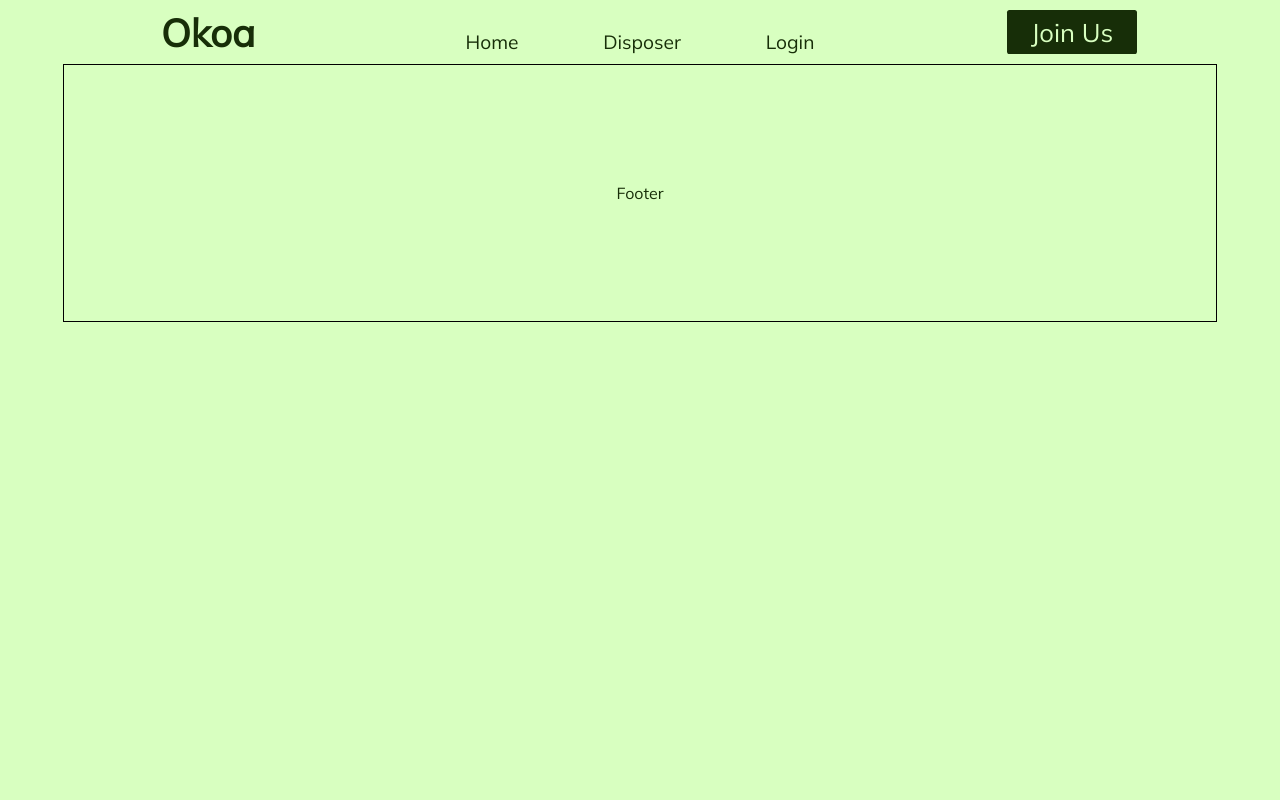
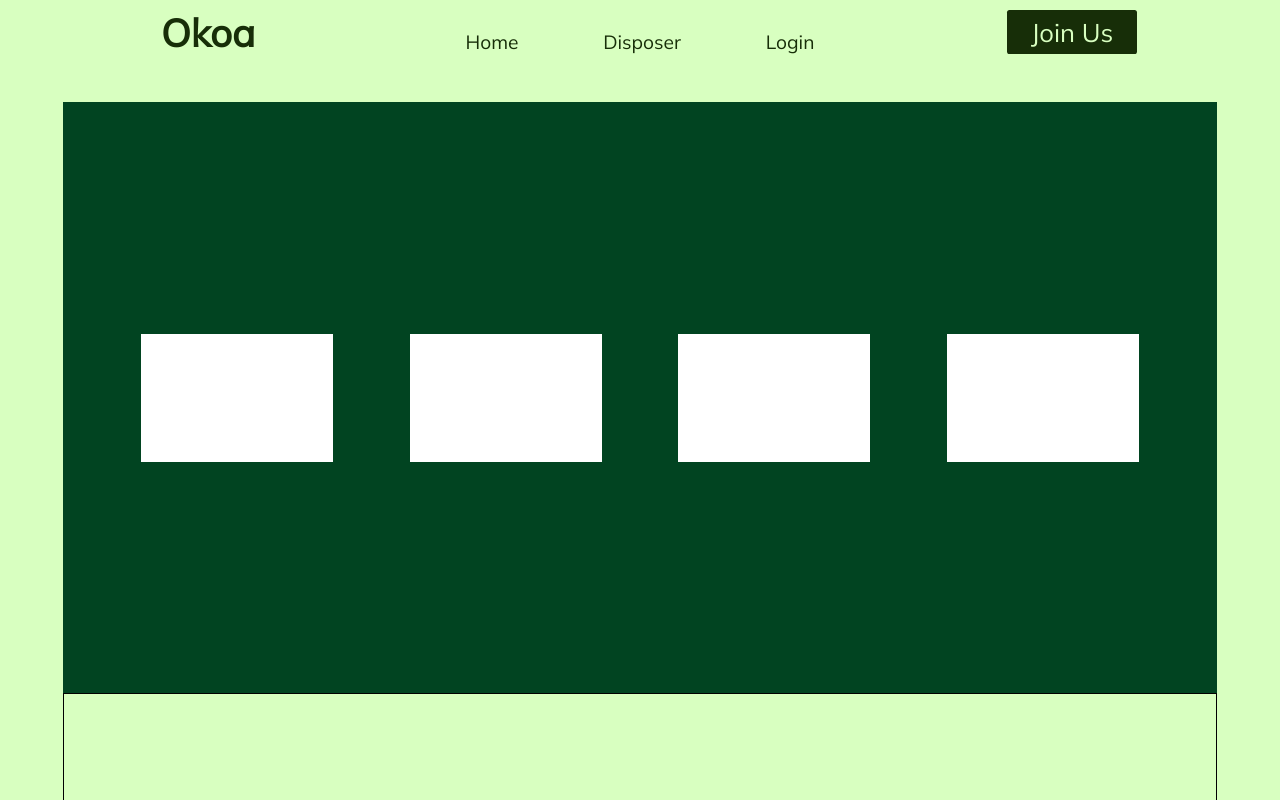
Before and after one commit to MokuaEnock/greenly, a React (Create React App) app: page /redirect in a window 1280 px wide. Shown: the top 800 px of the page. Built offline with nearby package versions, Linux system fonts and the light colour scheme; no server answers.

Commit message:
connect redirect to app.js

```diff
--- a/src/App.js
+++ b/src/App.js
@@ -13,6 +13,7 @@ import Login from "./pages/auth/login";
 // import Collector from "./pages/collector/Collector";
 import Disposer from "./pages/disposer/Disposer";
 import { useState, useEffect } from "react";
+import Redirect from "./pages/redirect/redirect";
 
 function App() {
   let [user, setUser] = useState(null);
@@ -43,6 +44,7 @@ function App() {
         <Route path="/" element={<Landing />} />
 
         <Route path="/about" element={<About />} />
+        <Route path="/redirect" element={<Redirect />} />
 
         {/* <Route path="/services" element={<Services />} /> */}
         {/* <Route path="/events" element={<Events />} /> */}
--- a/src/pages/redirect/redirect.css
+++ b/src/pages/redirect/redirect.css
@@ -4,7 +4,15 @@
   display: flex;
   flex-direction: row;
   align-items: center;
-  justify-content: center;
+  justify-content: space-evenly;
 }
 
-.redirects
+.redirects {
+  width: 15vw;
+  height: 10vw;
+  background-color: white;
+  display: flex;
+  flex-direction: column;
+  align-items: center;
+  justify-content: space-evenly;
+}
```
